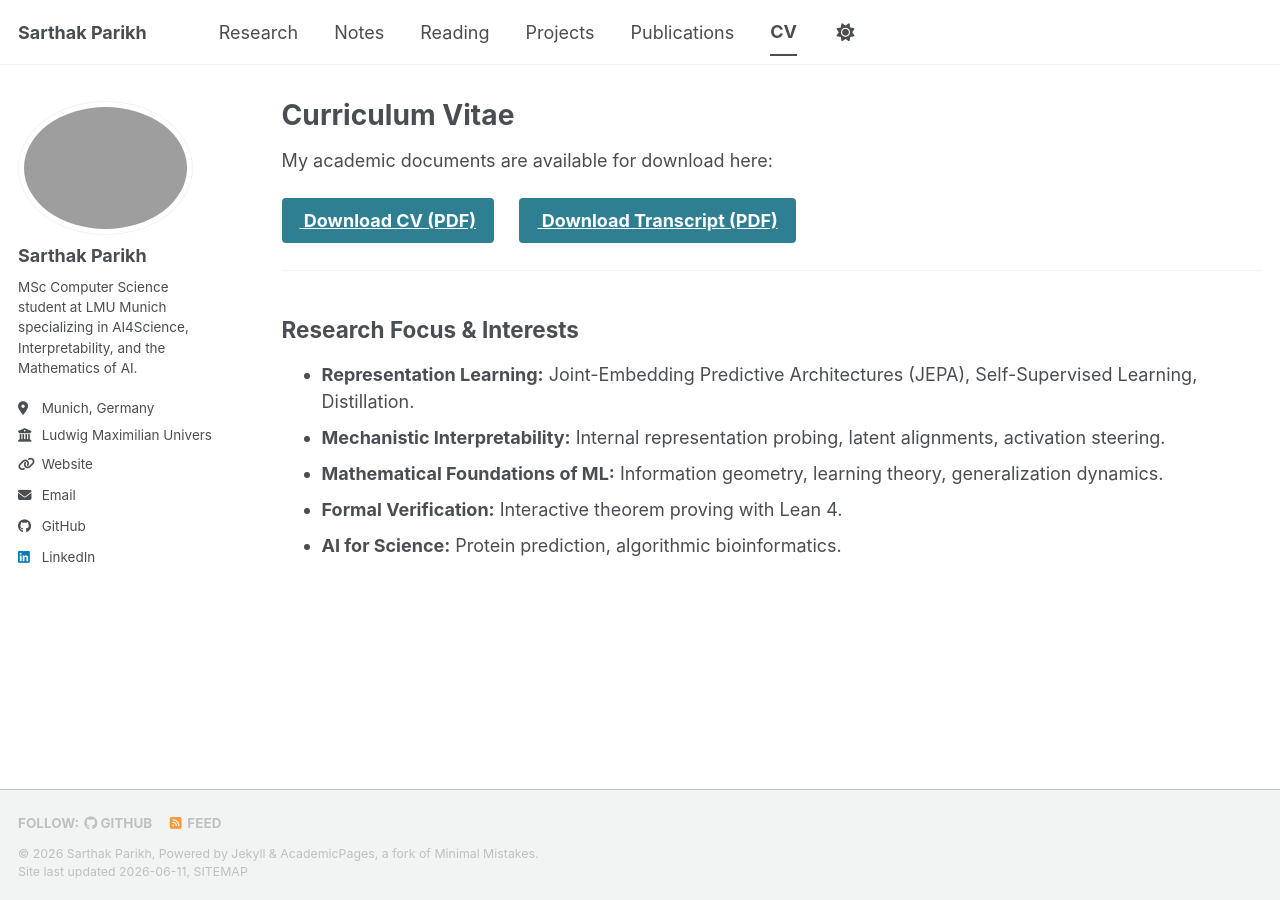
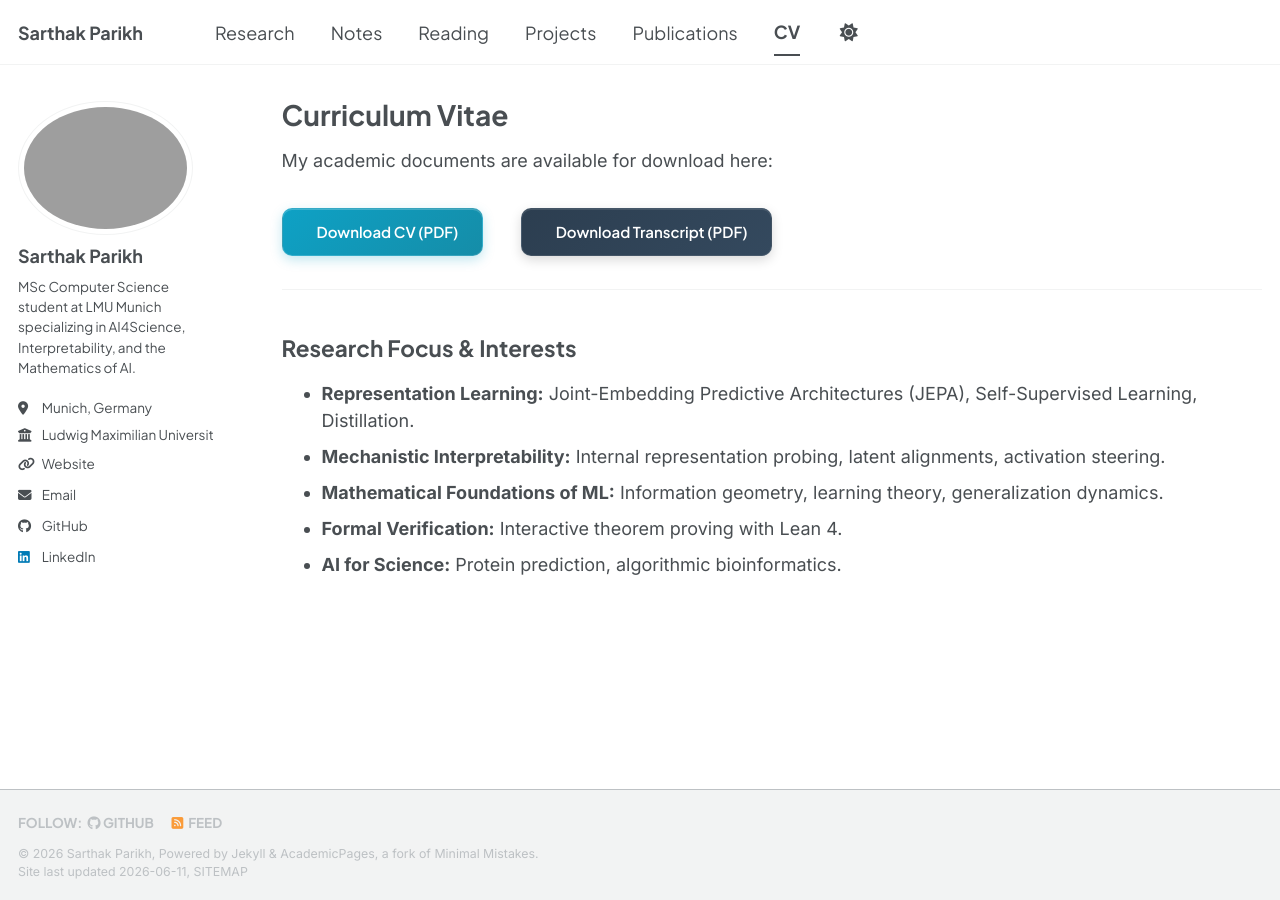
Before and after one commit to sparikh-research/sparikh-research.github.io, a Jekyll site: the page built from _pages/cv.md, in a window 1280 px wide. Built offline with Jekyll 4.4.1, drawn with Linux system fonts in a browser that asks for light colours; a script bundle is joined from its source files by our own code; library files that are not in the unit come from our copies.

Commit message:
Photo+better buttons

```diff
--- a/_pages/cv.md
+++ b/_pages/cv.md
@@ -11,7 +11,7 @@ redirect_from:
 
 My academic documents are available for download here:
 
-<a href="/files/CV_Sarthak.pdf" class="btn btn--info btn--large" target="_blank"><i class="fa fa-file-pdf-o" aria-hidden="true"></i> Download CV (PDF)</a> &nbsp; &nbsp; <a href="/files/Transcript_Sarthak_Sose26.pdf" class="btn btn--info btn--large" target="_blank"><i class="fa fa-file-pdf-o" aria-hidden="true"></i> Download Transcript (PDF)</a>
+<a href="/files/CV_Sarthak.pdf" class="btn-cv-download" target="_blank"><i class="fa fa-file-pdf-o" aria-hidden="true"></i> Download CV (PDF)</a> &nbsp; &nbsp; <a href="/files/Transcript_Sarthak_Sose26.pdf" class="btn-transcript-download" target="_blank"><i class="fa fa-file-pdf-o" aria-hidden="true"></i> Download Transcript (PDF)</a>
 
 ---
 
--- a/_sass/_themes.scss
+++ b/_sass/_themes.scss
@@ -15,7 +15,7 @@ $indent-var                 : 1.3em;
 
 /* System typefaces */
 $serif                      : Georgia, Times, serif;
-$sans-serif                 : -apple-system, ".SFNSText-Regular", "San Francisco", "Roboto", "Segoe UI", "Helvetica Neue", "Lucida Grande", Arial, sans-serif;
+$sans-serif                 : 'Plus Jakarta Sans', 'Inter', -apple-system, BlinkMacSystemFont, "Segoe UI", Roboto, Helvetica, Arial, sans-serif;
 $monospace                  : Monaco, Consolas, "Lucida Console", monospace;
 
 /* Sans serif typefaces */
@@ -39,8 +39,8 @@ $type-size-6                : 0.75em;   // ~12px
 $type-size-7                : 0.6875em; // ~11px
 $type-size-8                : 0.625em;  // ~10px
 
-$global-font-family         : $sans-serif;
-$header-font-family         : $sans-serif;
+$global-font-family         : 'Inter', -apple-system, BlinkMacSystemFont, "Segoe UI", Roboto, Helvetica, Arial, sans-serif;
+$header-font-family         : 'Plus Jakarta Sans', 'Inter', -apple-system, BlinkMacSystemFont, "Segoe UI", Roboto, Helvetica, Arial, sans-serif;
 $caption-font-family        : $serif;
 
 /* ==========================================================================
--- a/assets/css/main.scss
+++ b/assets/css/main.scss
@@ -1,5 +1,7 @@
 ---
 ---
+
+@import url('https://fonts.googleapis.com/css2?family=Plus+Jakarta+Sans:wght@300;400;500;600;700;800&family=Inter:wght@300;400;500;600;700;800&display=swap');
 
 /*
  * This file controls what is imported from /_sass
@@ -41,3 +43,96 @@
     "vendor/font-awesome/solid",
     "vendor/font-awesome/brands"
 ;
+
+/* ==========================================================================
+   CUSTOM PREMIUM OVERRIDES
+   ========================================================================== */
+
+body {
+  font-smoothing: antialiased;
+  -webkit-font-smoothing: antialiased;
+  text-rendering: optimizeLegibility;
+}
+
+/* Remove underlines from buttons inside page content */
+.page__content a.btn-cv-download,
+.page__content a.btn-transcript-download {
+  text-decoration: none !important;
+  border-bottom: none !important;
+}
+
+/* Premium gradient button for CV download */
+.btn-cv-download {
+  display: inline-flex;
+  align-items: center;
+  justify-content: center;
+  gap: 10px;
+  padding: 12px 24px;
+  margin: 10px 12px 10px 0;
+  border-radius: 10px;
+  font-family: 'Plus Jakarta Sans', sans-serif;
+  font-weight: 600;
+  font-size: 15px;
+  color: #ffffff !important;
+  background: linear-gradient(135deg, #0ea1c5 0%, #158da8 100%);
+  border: 1px solid rgba(255, 255, 255, 0.15) !important;
+  box-shadow: 0 4px 12px rgba(14, 161, 197, 0.25), inset 0 1px 0 rgba(255, 255, 255, 0.2);
+  transition: all 0.2s cubic-bezier(0.4, 0, 0.2, 1);
+  text-decoration: none !important;
+  cursor: pointer;
+
+  &:hover {
+    transform: translateY(-2px);
+    background: linear-gradient(135deg, #12b4dc 0%, #1c9cb9 100%);
+    box-shadow: 0 6px 18px rgba(14, 161, 197, 0.35), inset 0 1px 0 rgba(255, 255, 255, 0.3);
+    color: #ffffff !important;
+    text-decoration: none !important;
+  }
+
+  &:active {
+    transform: translateY(0);
+    box-shadow: 0 2px 6px rgba(14, 161, 197, 0.2);
+  }
+
+  i {
+    font-size: 16px;
+  }
+}
+
+/* Premium gradient button for Transcript download */
+.btn-transcript-download {
+  display: inline-flex;
+  align-items: center;
+  justify-content: center;
+  gap: 10px;
+  padding: 12px 24px;
+  margin: 10px 12px 10px 0;
+  border-radius: 10px;
+  font-family: 'Plus Jakarta Sans', sans-serif;
+  font-weight: 600;
+  font-size: 15px;
+  color: #ffffff !important;
+  background: linear-gradient(135deg, #2c3e50 0%, #34495e 100%);
+  border: 1px solid rgba(255, 255, 255, 0.1) !important;
+  box-shadow: 0 4px 12px rgba(0, 0, 0, 0.15), inset 0 1px 0 rgba(255, 255, 255, 0.1);
+  transition: all 0.2s cubic-bezier(0.4, 0, 0.2, 1);
+  text-decoration: none !important;
+  cursor: pointer;
+
+  &:hover {
+    transform: translateY(-2px);
+    background: linear-gradient(135deg, #34495e 0%, #415b76 100%);
+    box-shadow: 0 6px 18px rgba(0, 0, 0, 0.25), inset 0 1px 0 rgba(255, 255, 255, 0.15);
+    color: #ffffff !important;
+    text-decoration: none !important;
+  }
+
+  &:active {
+    transform: translateY(0);
+    box-shadow: 0 2px 6px rgba(0, 0, 0, 0.1);
+  }
+
+  i {
+    font-size: 16px;
+  }
+}
```
Also changed, not shown: 1 other file.
